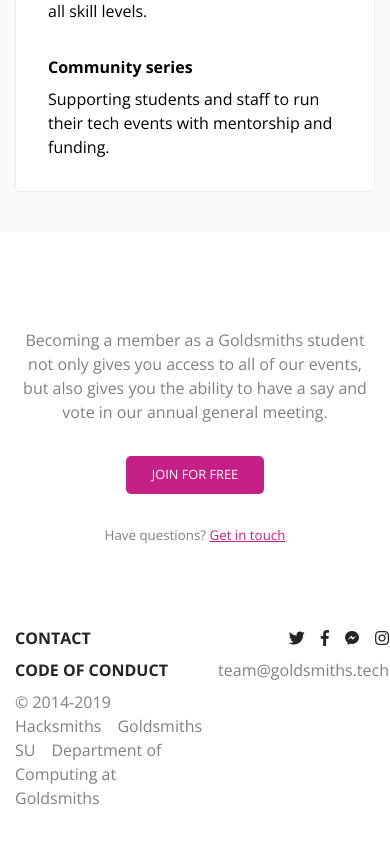
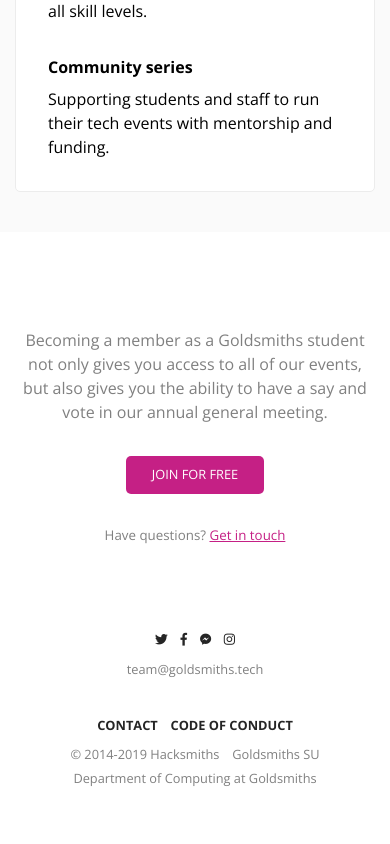
Before and after one commit to skeuomorph/2020.goldsmiths.tech, a Nuxt app: page / in a window 390 px wide. Shown: the part 932-1776 px from the top of the page. Built offline with nearby package versions, Linux system fonts and the light colour scheme.

Commit message:
footer responsive

```diff
--- a/components/Footer.vue
+++ b/components/Footer.vue
@@ -63,4 +63,23 @@
 .social a {
   margin-left: 1em;
 }
+@media screen and (max-width: 960px) {
+  footer {
+    flex-direction: column-reverse;
+    gap: 2em;
+  }
+  .social {
+    text-align: center;
+  }
+  .links {
+    text-align: center;
+  }
+  .social a,
+  .links a {
+    font-size: 0.8em;
+    display: inline-block;
+    margin-left: 0.5em;
+    margin-right: 0.5em;
+  }
+}
 </style>
```
